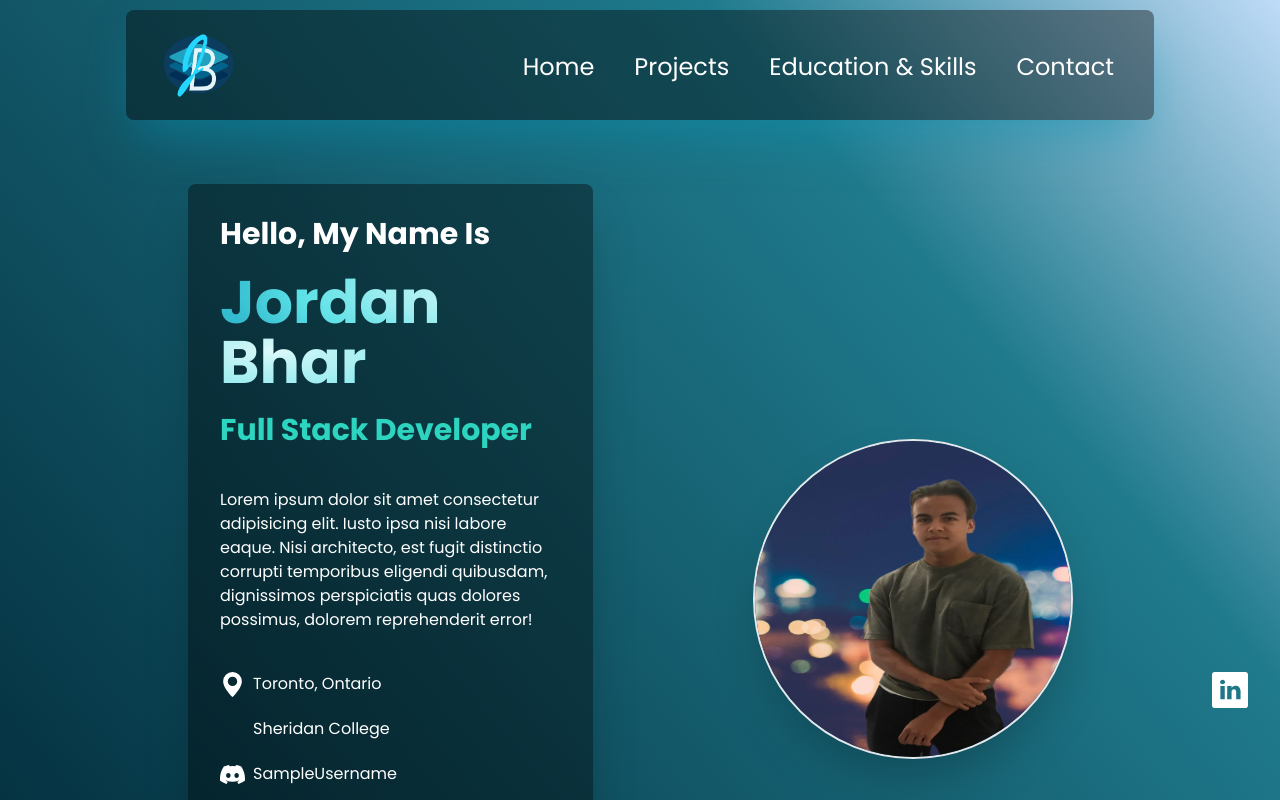
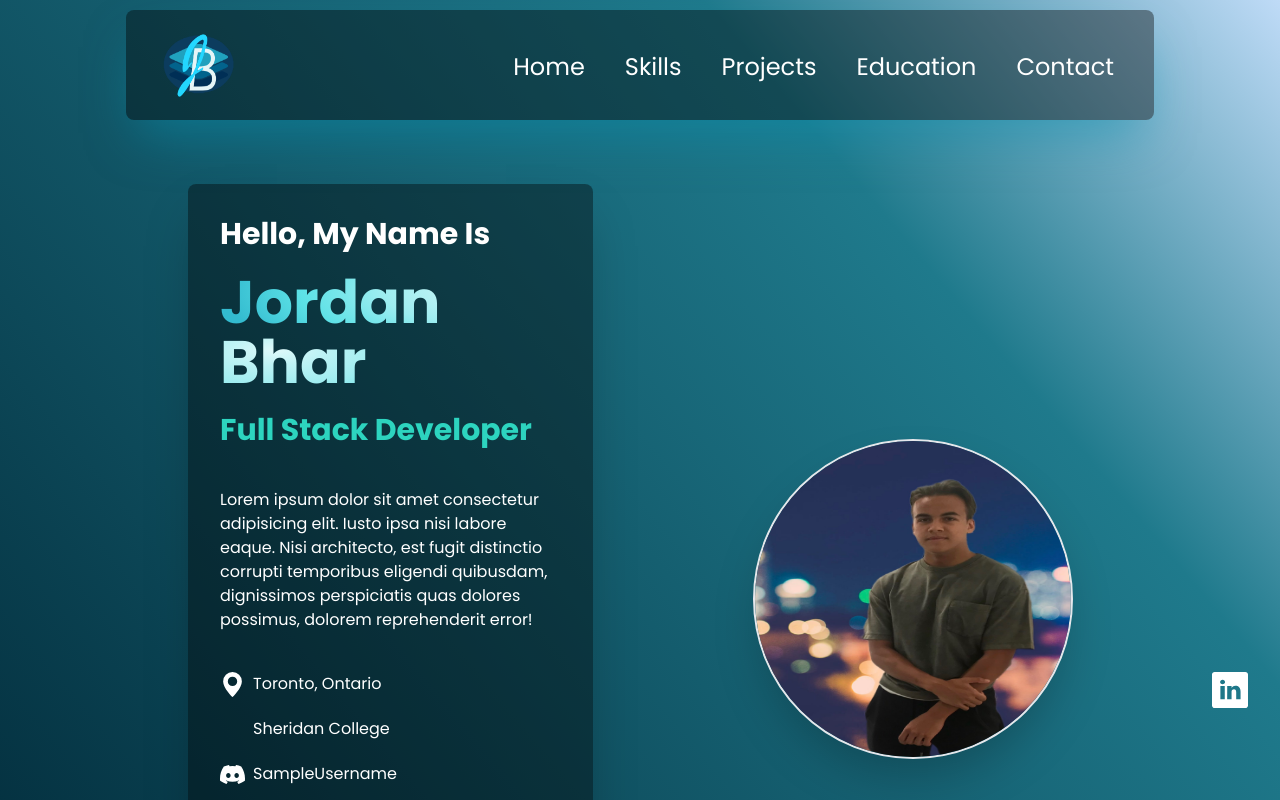
Before and after one commit to JordanBhar/DeveloperPortfolio, a React (Vite) app in the folder DevPortfolioWebsite/: page / in a window 1280 px wide. Shown: the top 800 px of the page. Built offline with nearby package versions, Linux system fonts and the light colour scheme; the HTML template or start-up script is replaced by a standard one.

Commit message:
Updated navlinks

```diff
--- a/DevPortfolioWebsite/src/constants/index.js
+++ b/DevPortfolioWebsite/src/constants/index.js
@@ -7,12 +7,16 @@ export const navLinks = [
     title: "Home",
   },
   {
+    id: "Skills",
+    title: "Skills",
+  },
+  {
     id: "Projects",
     title: "Projects",
   },
   {
     id: "Education",
-    title: "Education & Skills",
+    title: "Education",
   },
   {
     id: "Contact",
```
